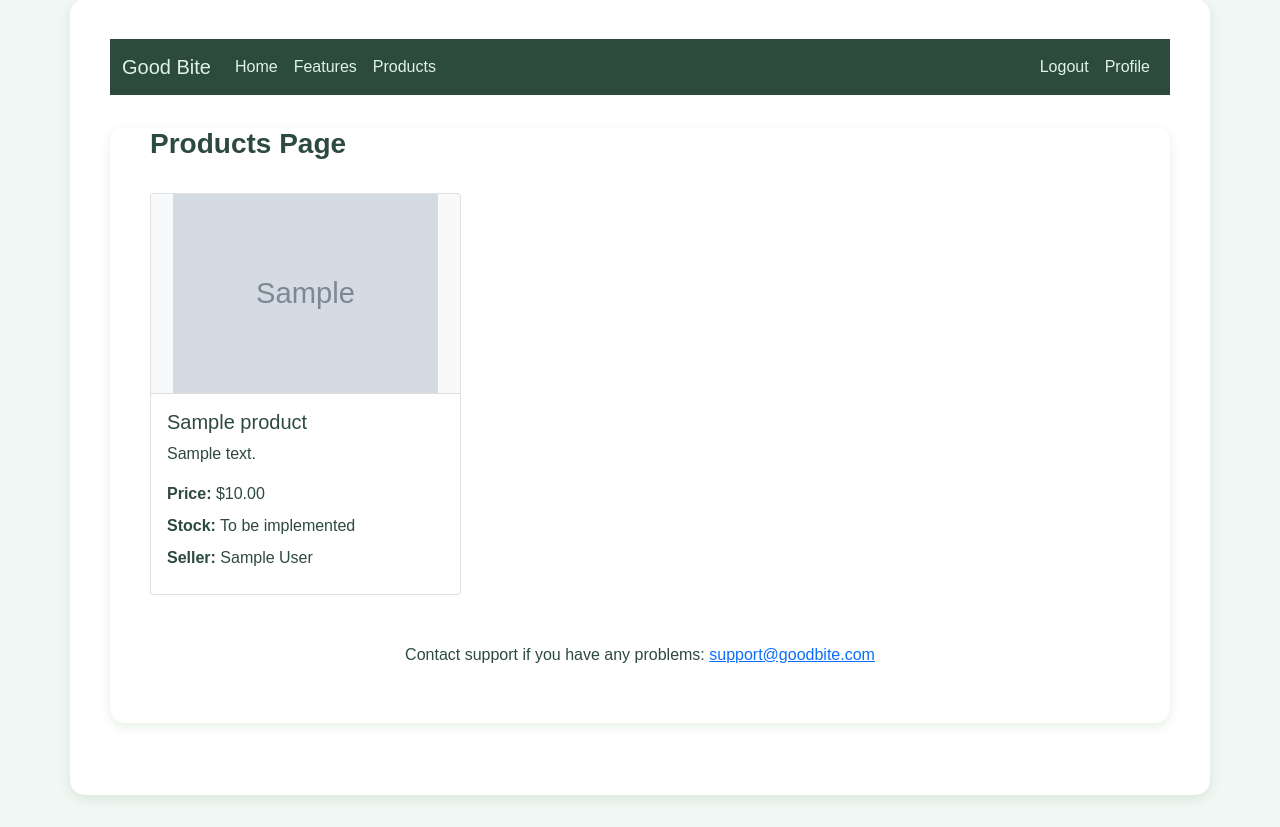
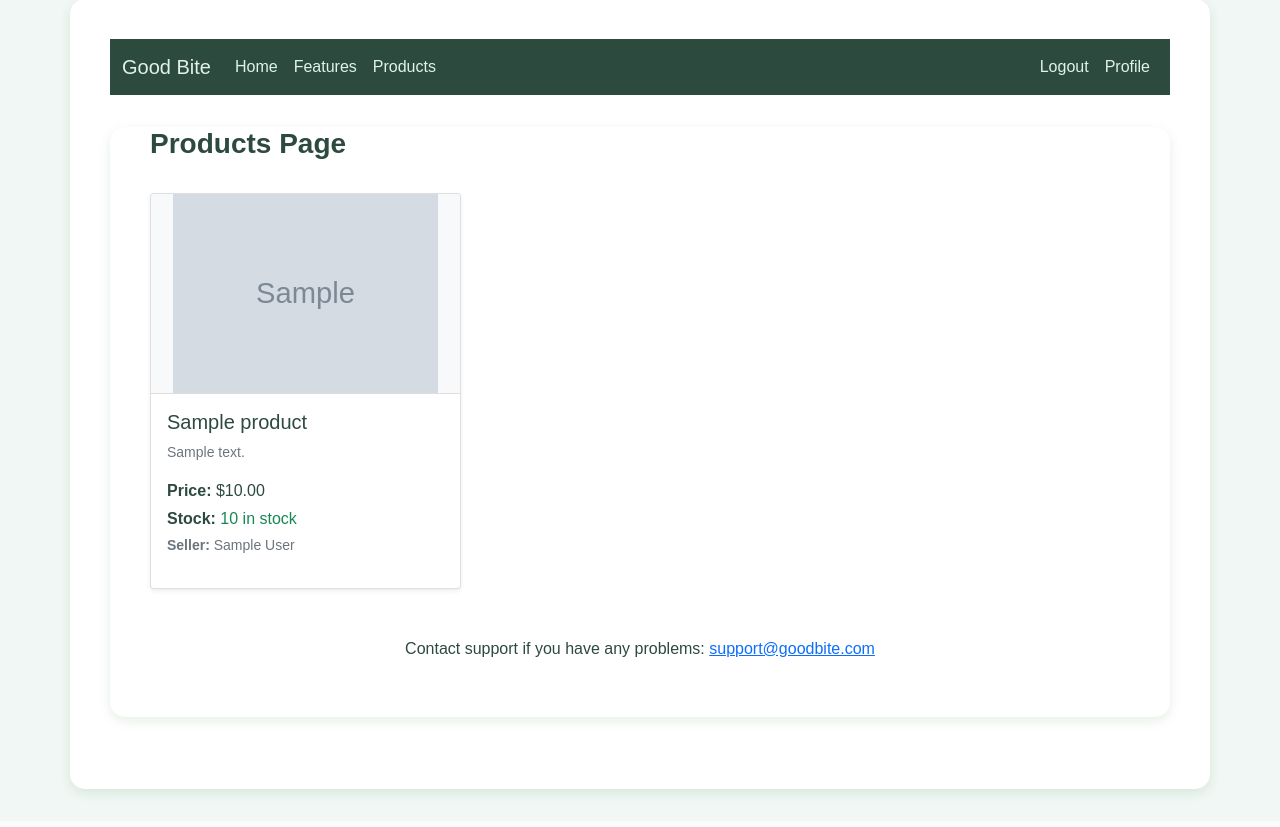
Before and after one commit to sissamrcorreia/AS-project, a Django app: page /products/ in a window 1280 px wide. Shown: the part 33-860 px from the top of the page. After the commit the page ends 833 px from the top, so only its background shows below. Run offline with Django 5.2, Linux system fonts and the light colour scheme; a user stored in the database is signed in; tables that the repository leaves empty hold one stand-in row (values such as "Sample post"); grey boxes marked "Sample" are stand-in pictures; some libraries are stand-ins or nearby versions.

Commit message:
feat: enhance product display with stock information and improved layout

```diff
--- a/GoodBite/templates/main/products.html
+++ b/GoodBite/templates/main/products.html
@@ -11,7 +11,7 @@
             <div class="row">
                 {% for product in products %}
                     <div class="col-md-4 mb-4">
-                        <div class="card h-100">
+                        <div class="card h-100 shadow-sm">
                             {% if product.image %}
                                 <img src="{{ product.image.url }}" class="card-img-top img-fluid" alt="{{ product.name }}" style="width: 100%; height: 200px; object-fit: contain; background-color: #f8f9fa; border-bottom: 1px solid #ddd;">
                             {% else %}
@@ -21,19 +21,25 @@
                             {% endif %}
 
                             <div class="card-body d-flex flex-column">
-                                <h5 class="card-title">{{ product.name }}</h5>
-                                <p class="card-text">{{ product.description|truncatewords:20 }}</p>
+                                <h5 class="card-title mb-2">{{ product.name }}</h5>
+                                <p class="card-text text-muted small flex-grow-1">{{ product.description|truncatewords:20 }}</p>
 
                                 <div class="mt-auto">
-                                    <p class="mb-2"><strong>Price:</strong> ${{ product.price }}</p>
-                                    <p class="mb-2"><strong>Stock:</strong> To be implemented</p>
+                                    <p class="mb-1"><strong>Price:</strong> ${{ product.price }}</p>
+                                    <p class="mb-1"><strong>Stock:</strong>
+                                        {% if product.stock > 0 %}
+                                            <span class="text-success">{{ product.stock }} in stock</span>
+                                        {% else %}
+                                            <span class="text-danger">Out of stock</span>
+                                        {% endif %}
+                                    </p>
                                     {% if product.category %}
-                                        <p class="mb-2"><strong>Category:</strong> {{ product.category }}</p>
+                                        <p class="mb-1 text-muted"><strong>Category:</strong> {{ product.category }}</p>
                                     {% endif %}
 
                                     <!-- Seller information -->
                                     {% if product.created_by %}
-                                        <p class="mb-2"><strong>Seller:</strong>
+                                        <p class="mb-2 text-muted small"><strong>Seller:</strong>
                                             {% if product.created_by.first_name or product.created_by.last_name %}
                                                 {{ product.created_by.first_name }} {{ product.created_by.last_name }}
                                             {% else %}
@@ -43,28 +49,41 @@
                                     {% endif %}
 
                                     <!-- Action buttons for sellers -->
-                                    {% if user.is_authenticated %}
-                                        {% for group in user.groups.all %}
-                                            {% if group.name == 'Seller' and product.created_by == user %}
-                                                <div class="mt-3 d-flex justify-content-between align-items-center">
-                                                    <a href="{% url 'edit_product' product.id %}" class="btn btn-outline-secondary">
-                                                        <i class="bi bi-pencil-square"></i> Edit
+                                    <div class="mt-3 d-flex flex-wrap gap-2">
+
+                                        <!-- BUY NOW only for Customers -->
+                                        {% if user.is_authenticated and user != product.created_by and user.groups.all.0.name == 'Customer' %}
+                                            {% if product.stock > 0 %}
+                                                <a href="{% url 'buy_product' product.id %}" class="btn btn-primary btn-sm">
+                                                    Buy Now
+                                                </a>
+                                            {% endif %}
+                                        {% endif %}
+
+                                        <!-- EDIT/DELETE only for Seller who created the product -->
+                                        {% if user.is_authenticated and product.created_by == user %}
+                                            {% for group in user.groups.all %}
+                                                {% if group.name == 'Seller' %}
+                                                    <a href="{% url 'edit_product' product.id %}" class="btn btn-outline-secondary btn-sm">
+                                                        Edit
                                                     </a>
-                                                    <a href="{% url 'delete_product' product.id %}" class="btn btn-outline-danger">
-                                                        <i class="bi bi-trash"></i> Delete
+                                                    <a href="{% url 'delete_product' product.id %}" class="btn btn-outline-danger btn-sm ms-auto">
+                                                        Delete
                                                     </a>
-                                                </div>
-                                            {% endif %}
-                                        {% endfor %}
-                                    {% endif %}
+                                                {% endif %}
+                                            {% endfor %}
+                                        {% endif %}
+
+                                    </div>
+
+                                    </div>
                                 </div>
                             </div>
-                        </div>
                     </div>
                 {% endfor %}
             </div>
         {% else %}
-            <div class="alert alert-info">No products available.</div>
+            <div class="alert alert-info text-center">No products available.</div>
         {% endif %}
     {% endif %}
 
```
